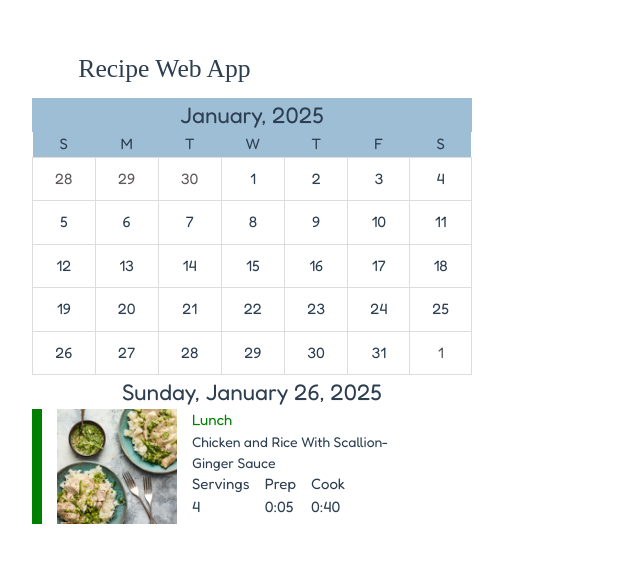
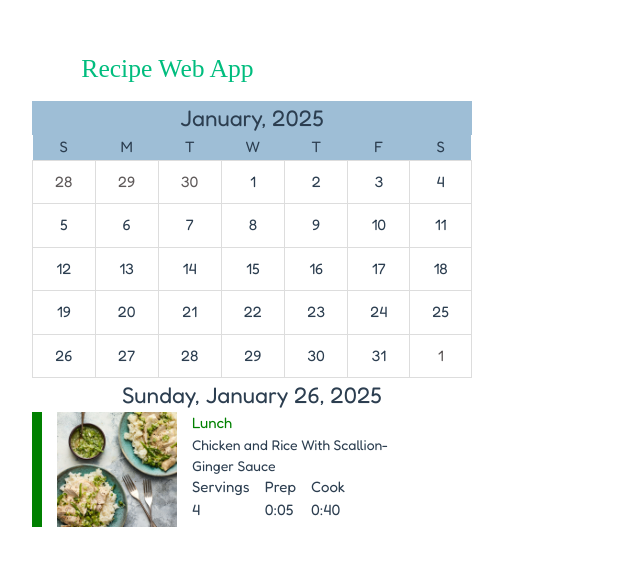
Before and after one commit to merziy/recipe-web-app, a Vue app: page / in a window 1280 px wide. Shown: the part 108-674 px from the top of the page, without its empty margins (0-640 px from the left). Built offline with nearby package versions, Linux system fonts and the light colour scheme; some icons are missing; a web font is replaced by a local one.

Commit message:
encapsulate logo in link to home

```diff
--- a/src/components/Header.vue
+++ b/src/components/Header.vue
@@ -24,7 +24,9 @@
           <Menu />
         </button>
       </div>
-      <h1 class="logo">Recipe Web App</h1>
+      <RouterLink to="/">
+        <h1 class="logo">Recipe Web App</h1>
+      </RouterLink>
       <RouterLink to="/">
         <Plus />
       </RouterLink>
```
